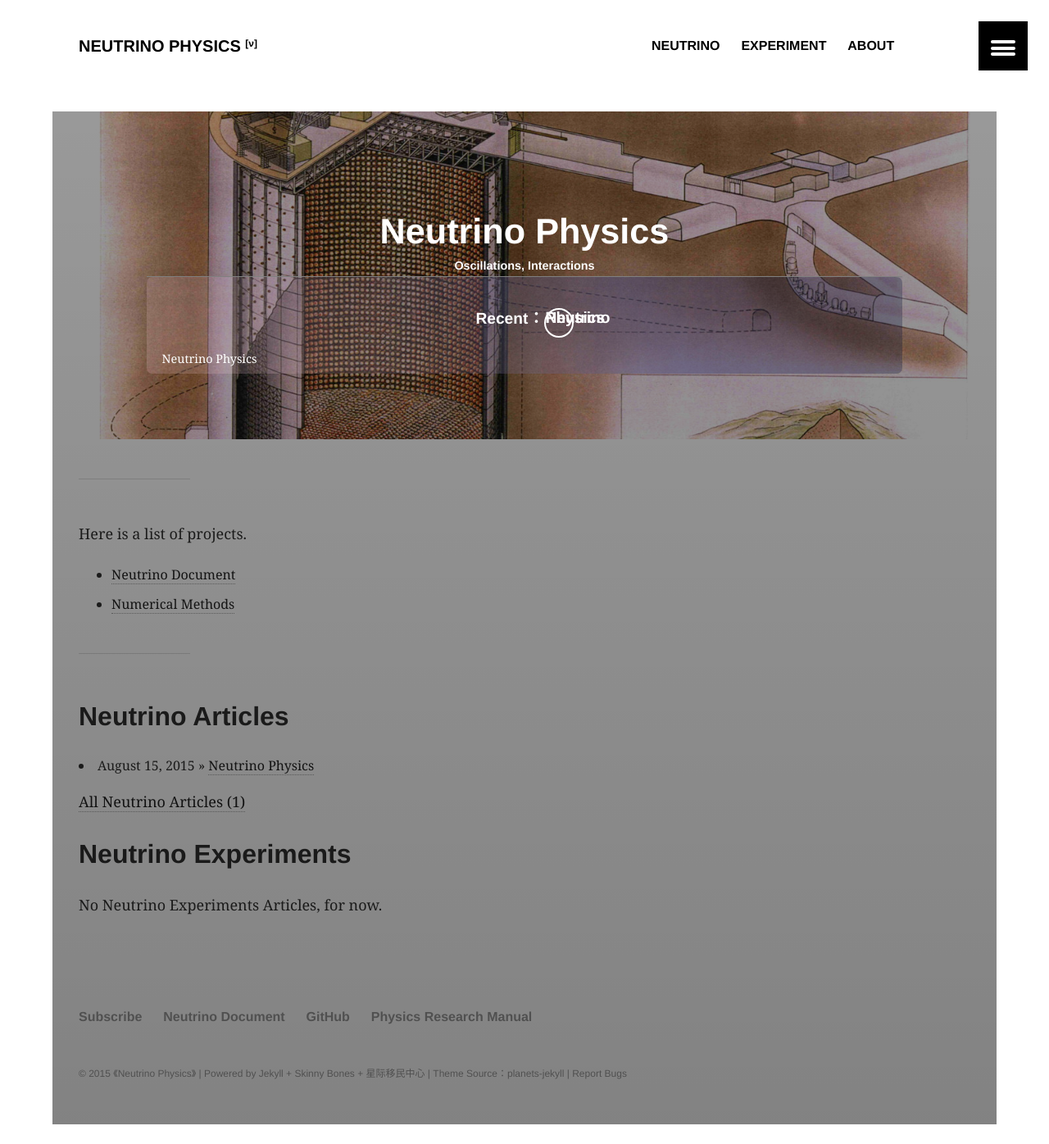
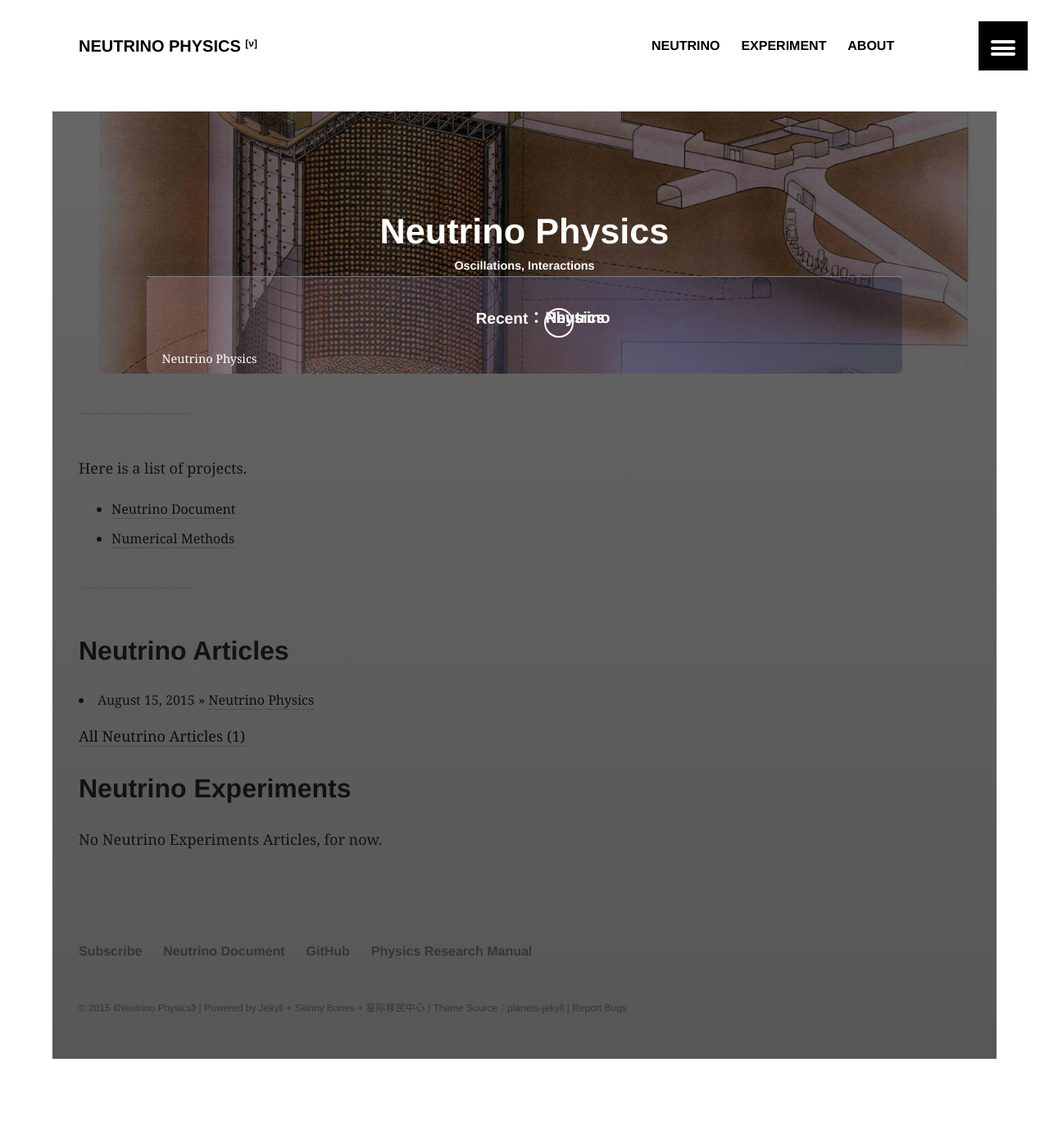
Before and after one commit to NeuPhysics/neuphysics.github.io, a Jekyll site: the page built from index.md, in a window 1280 px wide. Shown: the whole page at 82% size. Built offline with Jekyll 4.4.1, drawn with Linux system fonts in a browser that asks for light colours; comment, search, counter and statistics services are not loaded; after the commit the page ends 1316 px from its top, so only the background shows below that.

Commit message:
adjusting the font cover

```diff
--- a/index.md
+++ b/index.md
@@ -5,9 +5,9 @@ title:
 ---
 
 
-<div class="front-cover" style="background:url(./images/{{ site.cover_image }}) no-repeat fixed center;background-size:cover;overflow:hidden;height:400px !important;">
+<div class="front-cover" style="background:url(./images/{{ site.cover_image }}) no-repeat fixed center;background-size:cover;overflow:hidden;/*height:400px !important;*/">
 
-    <section>
+    <section style="background-color:rgba(0,0,0,0.6);padding-bottom:1em;">
         <div class="container" style="padding-top:1em;">
             <h1 style="text-align:center;color:#fff;font-weight:600;" id="site-title-front">{{ site.title }}</h1>
             {% if site.description %}<h3 style="text-align:center;color:#fff;font-weight:600;font-size:90%;">{{ site.description }}</h3>{% endif %}
```
